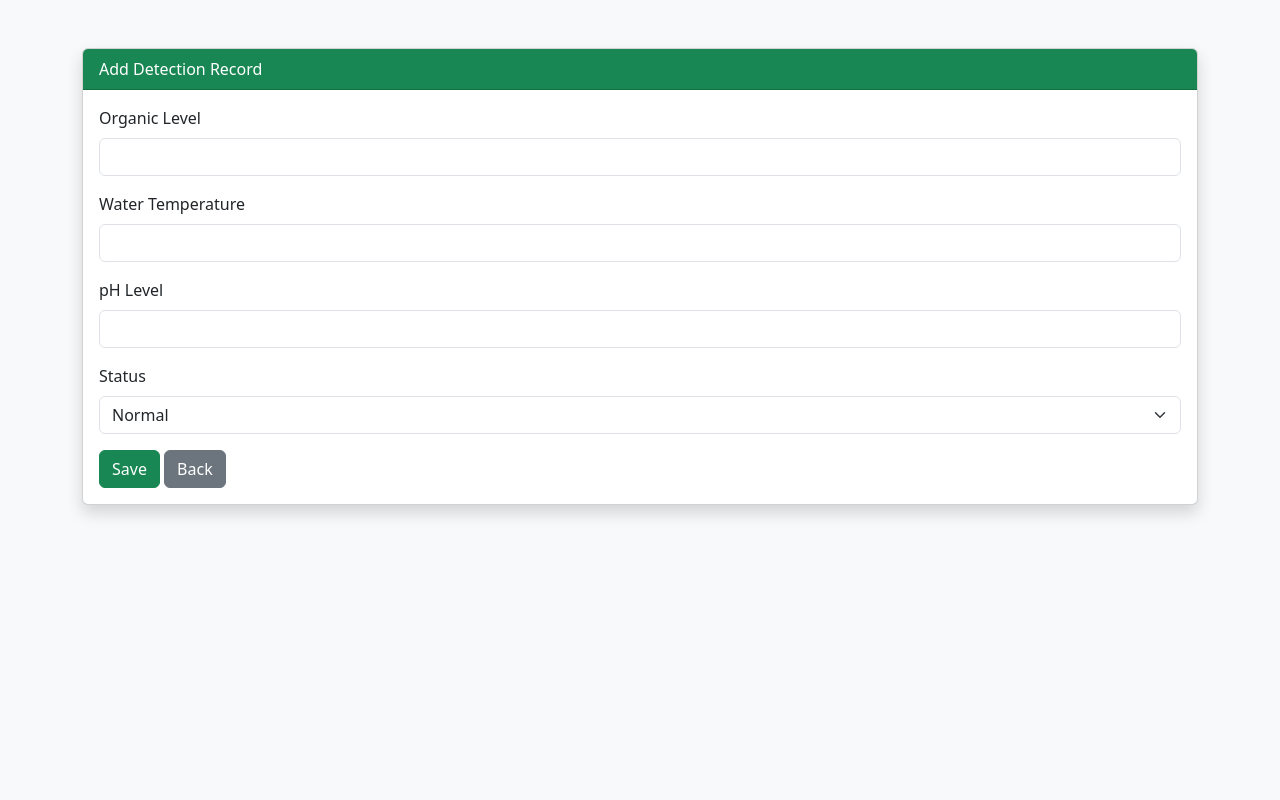
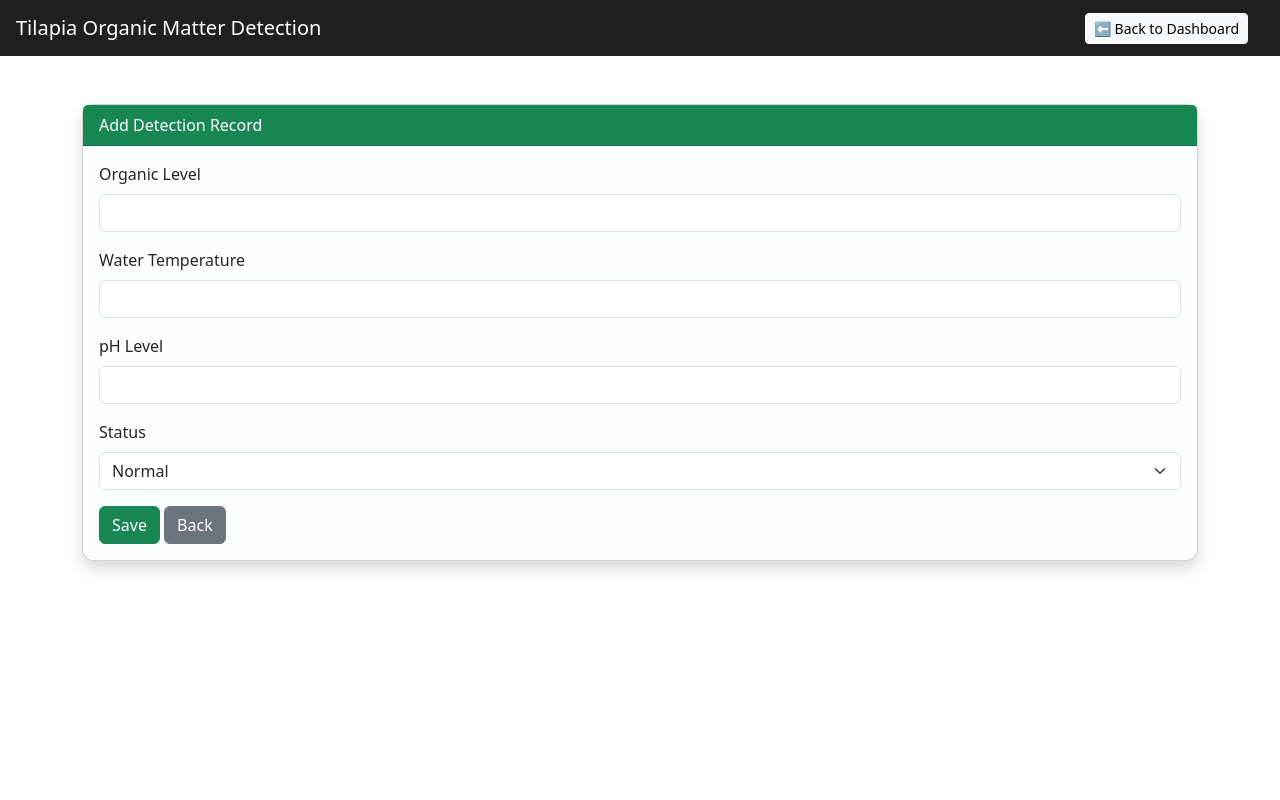
Before and after one commit to joshua762002/Organic-matter-detection-in-tilapya, a PHP site: page /add_detection.php in a window 1280 px wide. Run offline with PHP 8.4, Linux system fonts and the light colour scheme; a user stored in the database is signed in.

Commit message:
kapoyers

```diff
--- a/add_detection.php
+++ b/add_detection.php
@@ -5,6 +5,7 @@ if (!isset($_SESSION["user_id"])) {
     header("Location: index.php");
     exit();
 }
+
 
 $conn = new mysqli("localhost", "root", "", "organic_tilapia");
 
@@ -15,7 +16,6 @@ if ($conn->connect_error) {
 $success = "";
 
 if ($_SERVER["REQUEST_METHOD"] == "POST") {
-
 
     $result = $conn->query("SELECT MAX(detection_id) AS last_id FROM detections");
     $row = $result->fetch_assoc();
@@ -33,7 +33,8 @@ if ($_SERVER["REQUEST_METHOD"] == "POST") {
         (sample_code, organic_level, water_temperature, ph_level, status, detected_at, created_by)
         VALUES (?, ?, ?, ?, ?, NOW(), ?)");
 
-    $stmt->bind_param("sdddsi",
+    $stmt->bind_param(
+        "sdddsi",
         $sample_code,
         $organic_level,
         $temp,
@@ -51,28 +52,59 @@ if ($_SERVER["REQUEST_METHOD"] == "POST") {
 <!DOCTYPE html>
 <html>
 <head>
-<title>Add Detection</title>
+<title>Add Detection - TilapiaDetect</title>
 <link href="https://cdn.jsdelivr.net/npm/bootstrap@5.3.3/dist/css/bootstrap.min.css" rel="stylesheet">
+
+<style>
+body {
+    background: linear-gradient(135deg, #ffffff, #ffffff);
+    min-height: 100vh;
+}
+.navbar-custom {
+    background-color: #202020;
+}
+.navbar-custom .navbar-brand {
+    color: white;
+    font-weight: bold;
+}
+.card-custom {
+    background-color: #fcffff;
+    border-radius: 12px;
+}
+</style>
 </head>
-<body class="bg-light">
+
+<body>
+
+<nav class="navbar navbar-expand-lg navbar-custom px-3">
+
+    <a class="navbar-brand fw-normal ms-0" href="#">
+        Tilapia Organic Matter Detection
+    </a>
+
+    <div class="ms-auto me-3">
+        <a href="dashboard.php" class="btn btn-light btn-sm">
+            ⬅ Back to Dashboard
+        </a>
+    </div>
+
+</nav>
 
 <div class="container mt-5">
-<div class="card shadow">
+<div class="card shadow card-custom">
 <div class="card-header bg-success text-white">
-Add Detection Record
+ Add Detection Record
 </div>
 
 <div class="card-body">
 
-<?php if($success != "") { ?>
+<?php if(!empty($success)) { ?>
 <div class="alert alert-success">
-<?php echo $success; ?>
+ <?php echo $success; ?>
 </div>
 <?php } ?>
 
 <form method="POST">
-
-
 
 <div class="mb-3">
 <label class="form-label">Organic Level</label>
```
